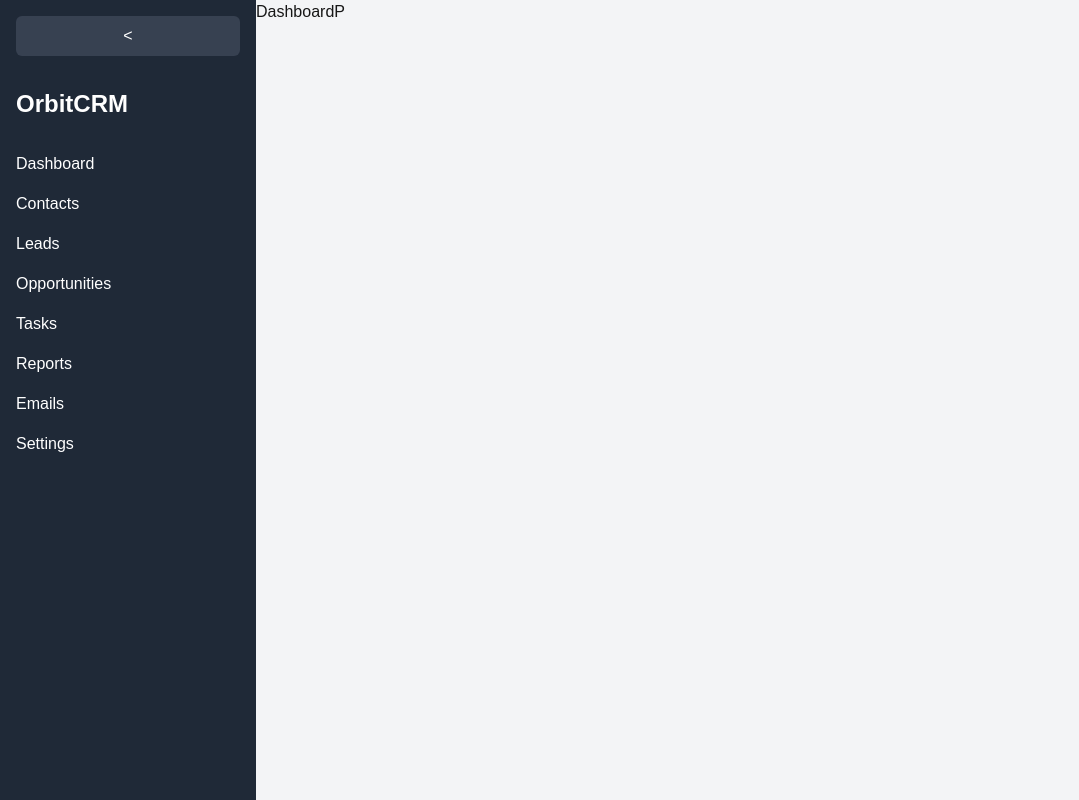
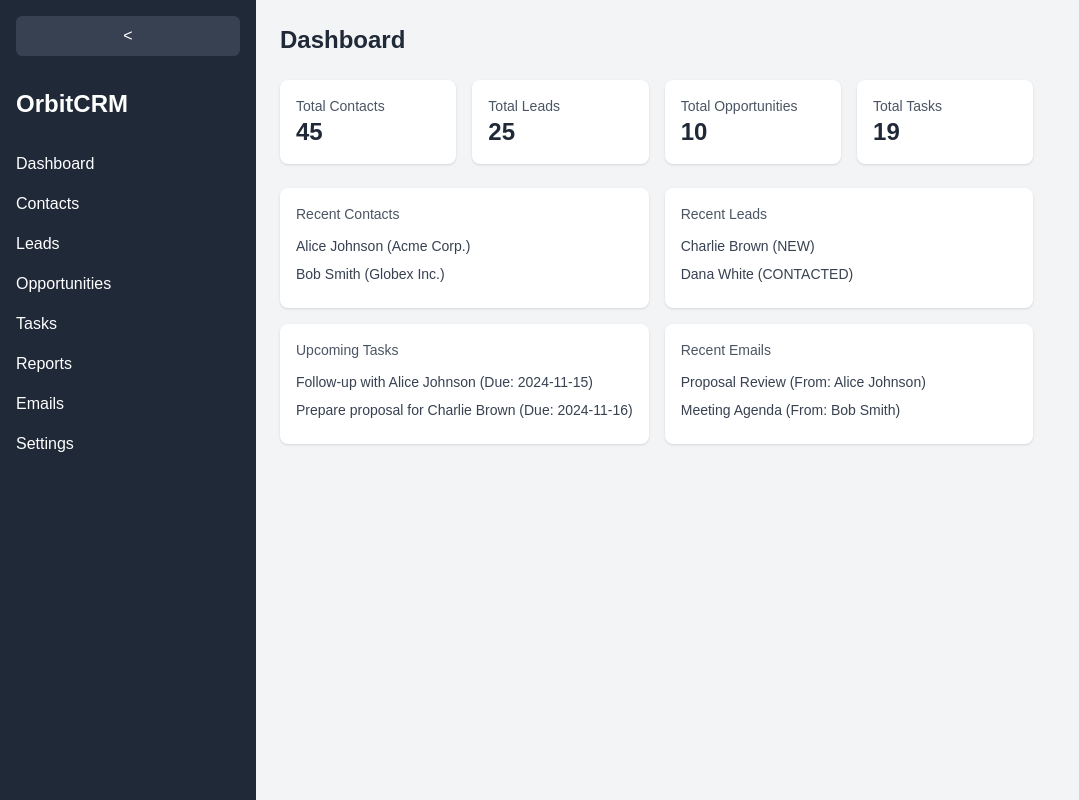
Before and after one commit to nevgauker/orbit-crm, a Next.js app: page /dashboard in a window 1280 px wide. Shown: the whole page, without its empty margins (0-1079 px from the left). Built offline with nearby package versions, Linux system fonts and the light colour scheme.

Commit message:
prisma init and model. dashboard screen with moka data

```diff
--- a/app/(protected)/dashboard/page.tsx
+++ b/app/(protected)/dashboard/page.tsx
@@ -1,8 +1,15 @@
+import { MetricsCard } from "@/components/dashboard/metrics_card";
+import { RecentActivity } from "@/components/dashboard/recent_activity";
 
 function DashboardPage() {
     return (
-        <div>DashboardP</div>
+        <div className="p-6 space-y-6">
+            <h1 className="text-2xl font-bold text-gray-800">Dashboard</h1>
+            <MetricsCard />
+            <RecentActivity />
+        </div>
     )
 }
 
+
 export default DashboardPage
--- /dev/null
+++ b/components/dashboard/metrics_card.tsx
@@ -0,0 +1,30 @@
+import { metrics } from '@/data/dashboard';
+
+export function MetricsCard() {
+    return (
+        <div className="grid grid-cols-2 md:grid-cols-4 gap-4 mb-6">
+            <div className="bg-white shadow p-4 rounded-lg">
+                <h3 className="text-gray-600 text-sm font-medium">Total Contacts</h3>
+                <p className="text-2xl font-bold text-gray-800">{metrics.totalContacts}</p>
+            </div>
+            <div className="bg-white shadow p-4 rounded-lg">
+                <h3 className="text-gray-600 text-sm font-medium">Total Leads</h3>
+                <p className="text-2xl font-bold text-gray-800">
+                    {Object.values(metrics.totalLeads).reduce((a, b) => a + b, 0)}
+                </p>
+            </div>
+            <div className="bg-white shadow p-4 rounded-lg">
+                <h3 className="text-gray-600 text-sm font-medium">Total Opportunities</h3>
+                <p className="text-2xl font-bold text-gray-800">
+                    {Object.values(metrics.totalOpportunities).reduce((a, b) => a + b, 0)}
+                </p>
+            </div>
+            <div className="bg-white shadow p-4 rounded-lg">
+                <h3 className="text-gray-600 text-sm font-medium">Total Tasks</h3>
+                <p className="text-2xl font-bold text-gray-800">
+                    {Object.values(metrics.totalTasks).reduce((a, b) => a + b, 0)}
+                </p>
+            </div>
+        </div>
+    )
+}
--- /dev/null
+++ b/components/dashboard/recent_activity.tsx
@@ -0,0 +1,48 @@
+import { recentContacts, recentLeads, upcomingTasks, recentEmails } from '@/data/dashboard';
+
+export function RecentActivity() {
+    return (
+        <div className="grid grid-cols-1 md:grid-cols-2 gap-4">
+            <div className="bg-white shadow p-4 rounded-lg">
+                <h3 className="text-gray-600 text-sm font-medium mb-3">Recent Contacts</h3>
+                <ul>
+                    {recentContacts.map((contact) => (
+                        <li key={contact.id} className="text-sm text-gray-700 mb-2">
+                            {contact.name} ({contact.company})
+                        </li>
+                    ))}
+                </ul>
+            </div>
+            <div className="bg-white shadow p-4 rounded-lg">
+                <h3 className="text-gray-600 text-sm font-medium mb-3">Recent Leads</h3>
+                <ul>
+                    {recentLeads.map((lead) => (
+                        <li key={lead.id} className="text-sm text-gray-700 mb-2">
+                            {lead.name} ({lead.status})
+                        </li>
+                    ))}
+                </ul>
+            </div>
+            <div className="bg-white shadow p-4 rounded-lg">
+                <h3 className="text-gray-600 text-sm font-medium mb-3">Upcoming Tasks</h3>
+                <ul>
+                    {upcomingTasks.map((task) => (
+                        <li key={task.id} className="text-sm text-gray-700 mb-2">
+                            {task.title} (Due: {task.dueDate})
+                        </li>
+                    ))}
+                </ul>
+            </div>
+            <div className="bg-white shadow p-4 rounded-lg">
+                <h3 className="text-gray-600 text-sm font-medium mb-3">Recent Emails</h3>
+                <ul>
+                    {recentEmails.map((email) => (
+                        <li key={email.id} className="text-sm text-gray-700 mb-2">
+                            {email.subject} (From: {email.sender})
+                        </li>
+                    ))}
+                </ul>
+            </div>
+        </div>
+    )
+}
--- /dev/null
+++ b/data/dashboard.ts
@@ -0,0 +1,26 @@
+export const metrics = {
+    totalContacts: 45,
+    totalLeads: { NEW: 10, CONTACTED: 8, QUALIFIED: 5, LOST: 2 },
+    totalOpportunities: { OPEN: 4, IN_PROGRESS: 3, WON: 2, LOST: 1 },
+    totalTasks: { PENDING: 6, COMPLETED: 10, OVERDUE: 3 },
+}
+
+export const recentContacts = [
+    { id: 1, name: 'Alice Johnson', company: 'Acme Corp.', addedAt: '2024-11-12' },
+    { id: 2, name: 'Bob Smith', company: 'Globex Inc.', addedAt: '2024-11-11' },
+];
+
+export const recentLeads = [
+    { id: 1, name: 'Charlie Brown', email: 'charlie@peanuts.com', status: 'NEW' },
+    { id: 2, name: 'Dana White', email: 'dana@ufc.com', status: 'CONTACTED' },
+];
+
+export const upcomingTasks = [
+    { id: 1, title: 'Follow-up with Alice Johnson', dueDate: '2024-11-15' },
+    { id: 2, title: 'Prepare proposal for Charlie Brown', dueDate: '2024-11-16' },
+];
+
+export const recentEmails = [
+    { id: 1, subject: 'Proposal Review', sender: 'Alice Johnson', receivedAt: '2024-11-12' },
+    { id: 2, subject: 'Meeting Agenda', sender: 'Bob Smith', receivedAt: '2024-11-11' },
+]
```
